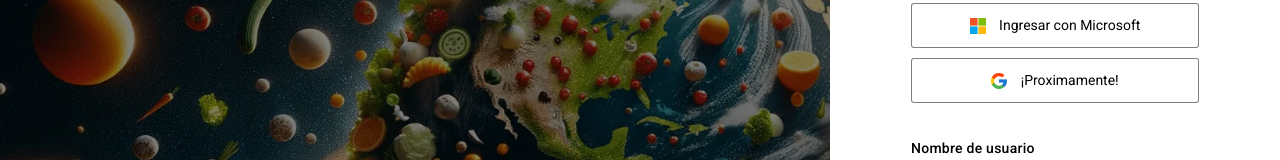
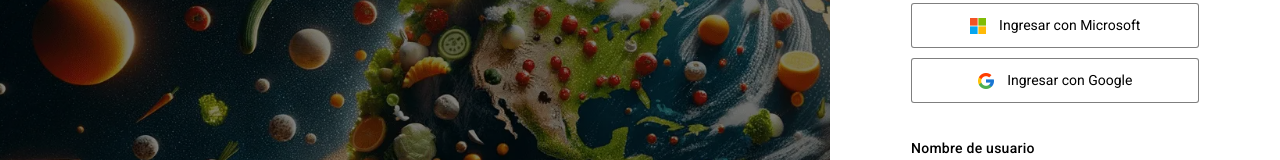
Before and after one commit to brianuceda/monolithfood-frontend, an Angular app: page /login in a window 1280 px wide. Shown: the part 254-414 px from the top of the page. Built offline with nearby package versions, Linux system fonts and the light colour scheme.

Commit message:
feat(auth): join with google

```diff
--- a/src/app/features/landing-page/components/auth/login/login.component.html
+++ b/src/app/features/landing-page/components/auth/login/login.component.html
@@ -9,7 +9,7 @@
                 [icon]="'github'"></app-button>
             <app-button (click)="microsoftOauth2()" [text]="'Ingresar con Microsoft'" [type]="'oauth2'"
                 [icon]="'microsoft'"></app-button>
-            <app-button (click)="googleOauth2()" [text]="'¡Proximamente!'" [type]="'oauth2'"
+            <app-button (click)="googleOauth2()" [text]="'Ingresar con Google'" [type]="'oauth2'"
                 [icon]="'google'"></app-button>
         </div>
         <div class="card__inputs">
--- a/src/app/features/landing-page/components/auth/register/register.component.html
+++ b/src/app/features/landing-page/components/auth/register/register.component.html
@@ -9,7 +9,7 @@
                 [icon]="'github'"></app-button>
             <app-button (click)="microsoftOauth2()" [text]="'Ingresar con Microsoft'" [type]="'oauth2'"
                 [icon]="'microsoft'"></app-button>
-            <app-button (click)="googleOauth2()" [text]="'¡Proximamente!'" [type]="'oauth2'"
+            <app-button (click)="googleOauth2()" [text]="'Ingresar con Google'" [type]="'oauth2'"
                 [icon]="'google'"></app-button>
         </div>
         <div class="card__inputs">
```
